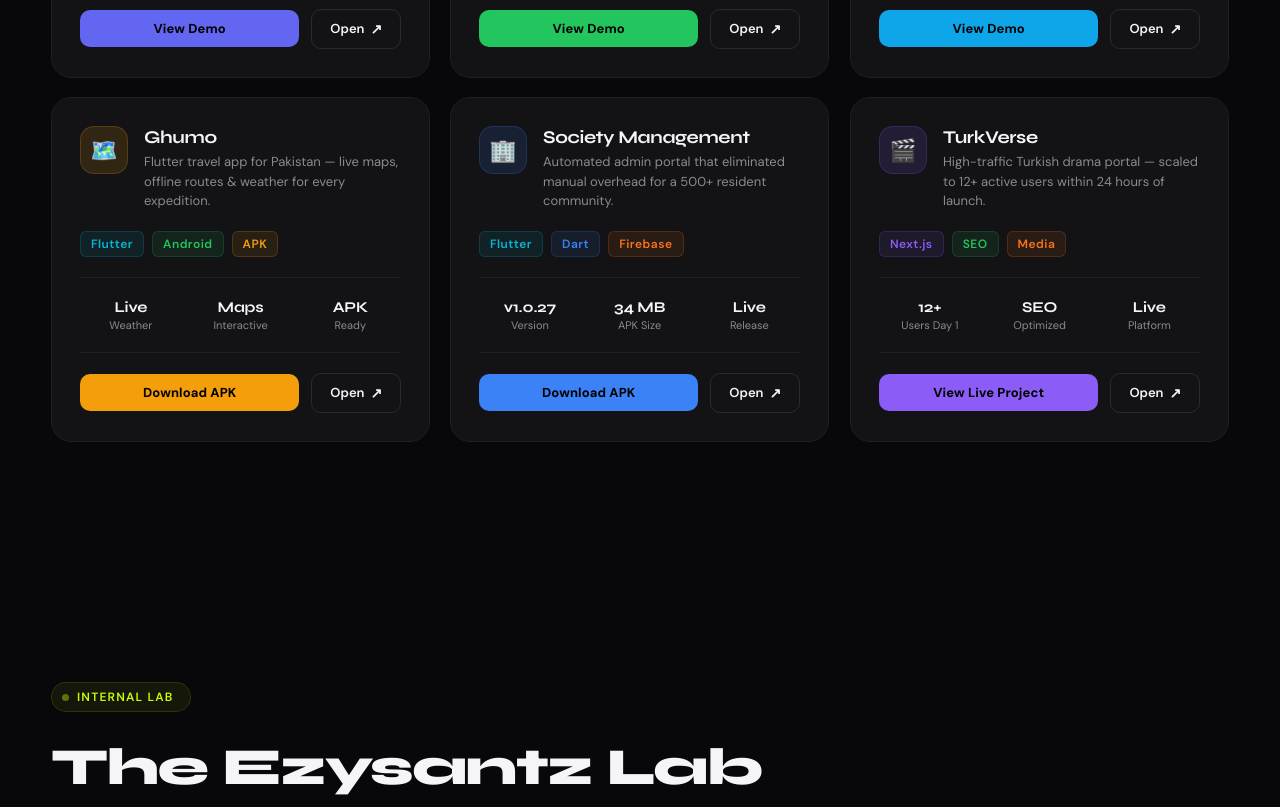
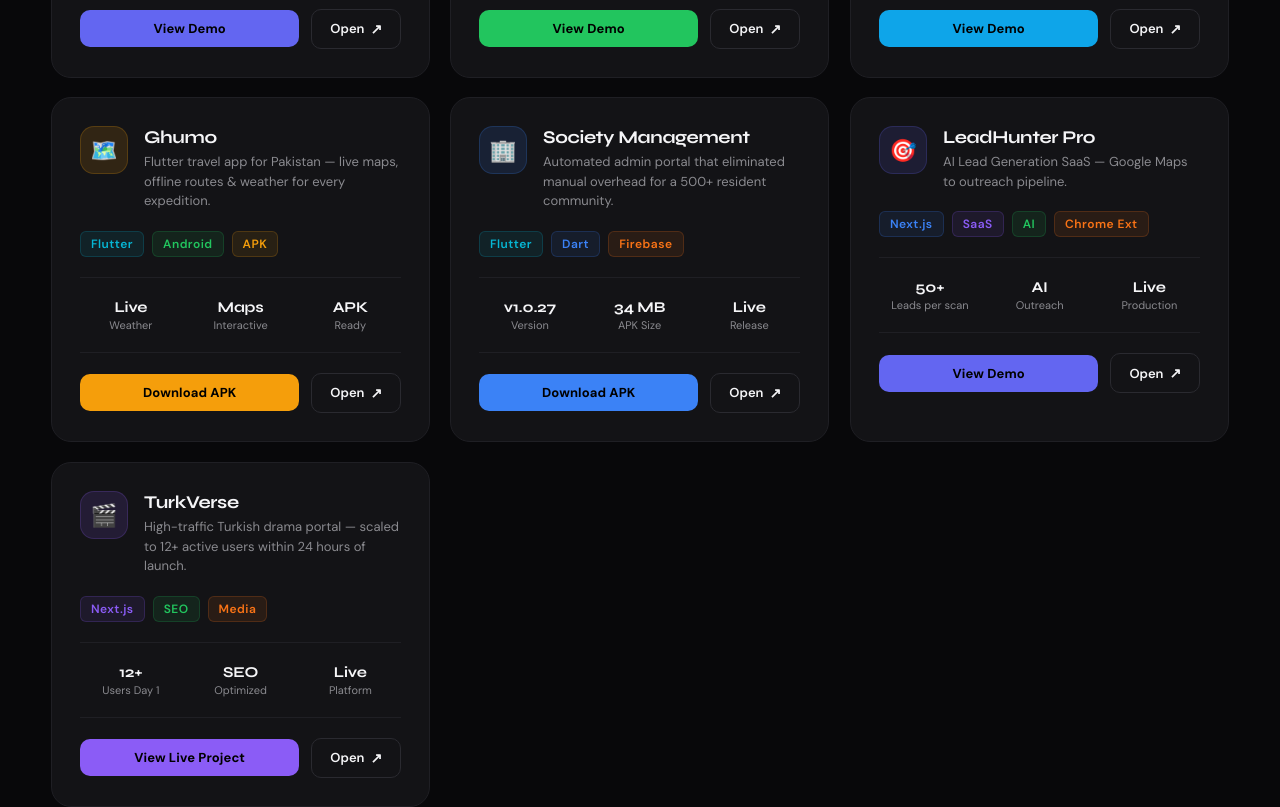
Before and after one commit to umar2334/ezysantz-solution, a Next.js app: page / in a window 1280 px wide. Shown: the part 5360-6167 px from the top of the page. Built offline with nearby package versions, Linux system fonts and the light colour scheme.

Commit message:
feat: add LeadHunter Pro project card — AI lead gen SaaS + Chrome extension

```diff
--- a/components/sections/Cases.jsx
+++ b/components/sections/Cases.jsx
@@ -118,6 +118,30 @@
     githubLink: "https://github.com/umar2334/society-managment-app",
     image: "/projects/society-mockup.webp",
     accentColor: "#3b82f6",
+  },
+  {
+    icon: "🎯",
+    iconBg: "#6366f1",
+    name: "LeadHunter Pro",
+    desc: "AI Lead Generation SaaS — Google Maps to outreach pipeline.",
+    fullDesc: "Challenge: Sales teams were manually copy-pasting leads from Google Maps — wasting hours daily. Solution: Built a Chrome Extension + Next.js SaaS that auto-scans Google Maps and generates AI-powered outreach messages via Gemini AI. Impact: 50+ qualified leads per scan, live in production.",
+    features: ["Chrome Extension + SaaS Dashboard", "Google Maps Auto-Scanner", "Gemini AI Outreach Generator", "50+ Leads Per Scan"],
+    tags: [
+      { label: "Next.js", color: "#3b82f6", bg: "#3b82f618" },
+      { label: "SaaS", color: "#8b5cf6", bg: "#8b5cf618" },
+      { label: "AI", color: "#22c55e", bg: "#22c55e18" },
+      { label: "Chrome Ext", color: "#f97316", bg: "#f9731618" },
+    ],
+    stats: [
+      { value: "50+", label: "Leads per scan" },
+      { value: "AI", label: "Outreach" },
+      { value: "Live", label: "Production" },
+    ],
+    btnLabel: "View Demo",
+    demoLink: "https://leadhunter-pro-pied.vercel.app",
+    githubLink: "https://github.com/umar2334/leadhunter-pro",
+    image: null,
+    accentColor: "#6366f1",
   },
   {
     icon: "🎬",
```
